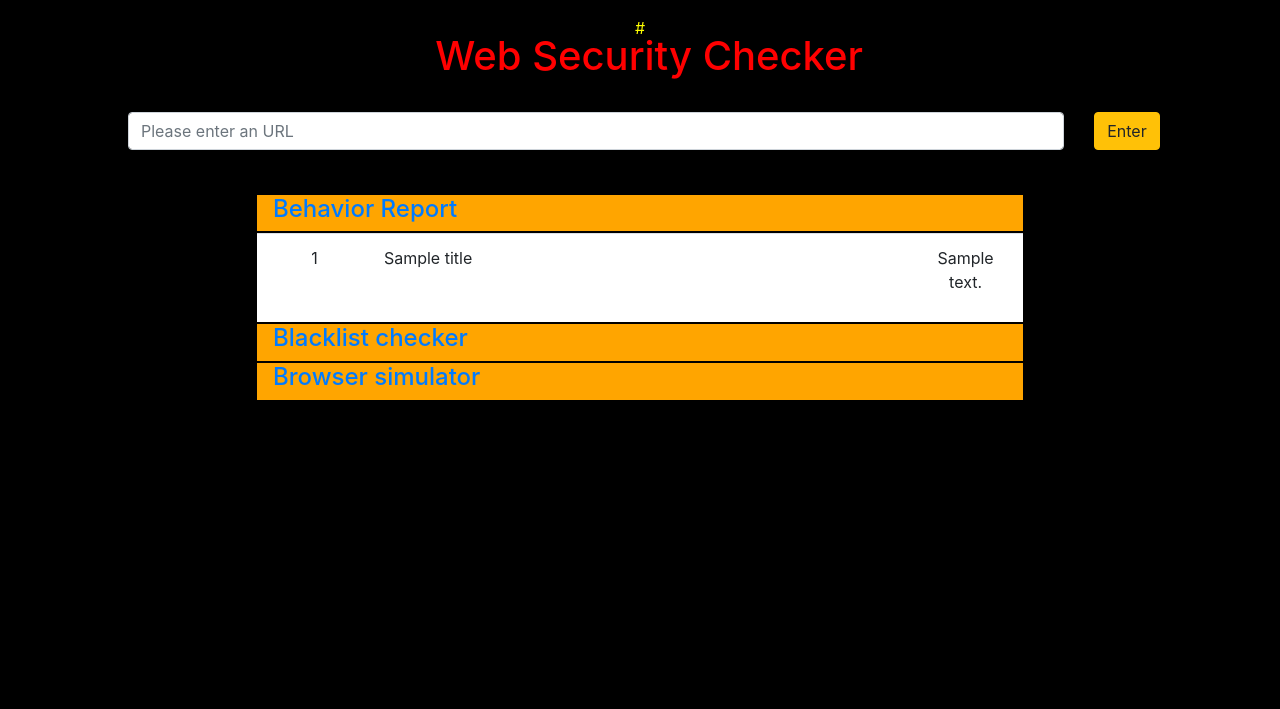
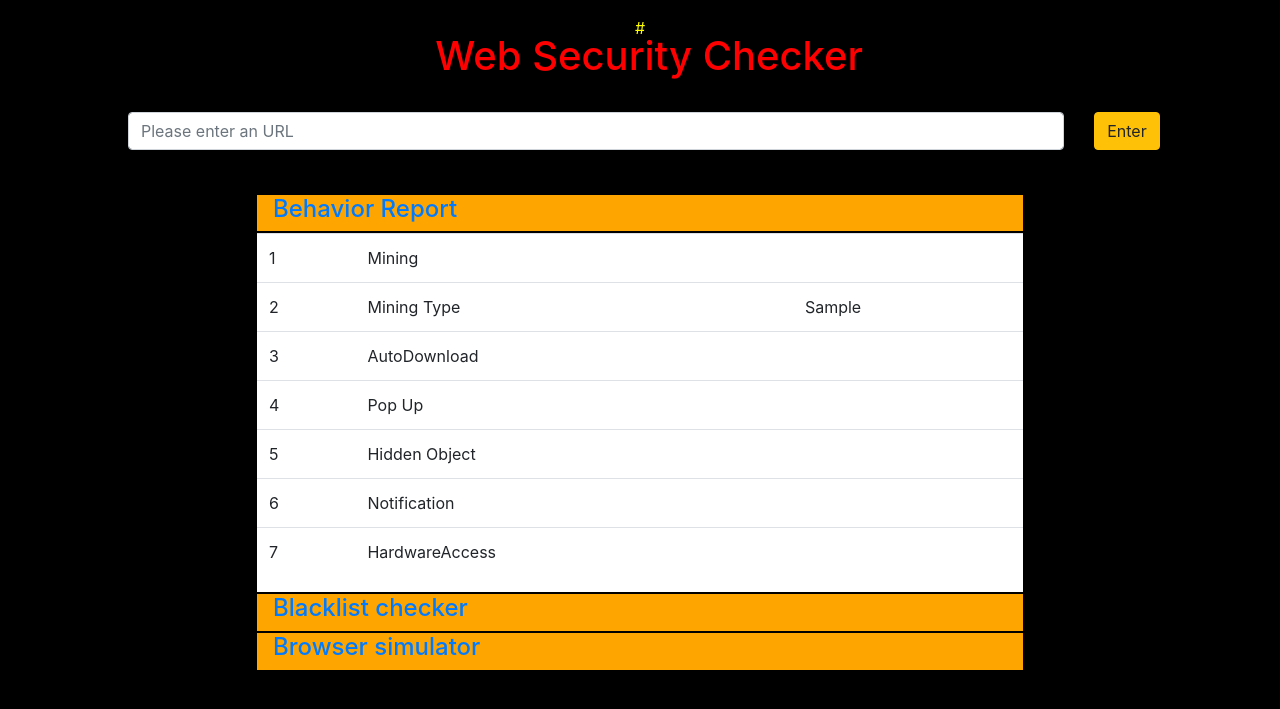
Before and after one commit to weic-huang/web-security-checker, a Django app: template src/WebApplication/templates/resultpage.html in a window 1280 px wide, after a click on "Behavior Report". Shown: the top 709 px of the page. Run offline with Django 3.2, Linux system fonts and the light colour scheme; the template is opened without the code that fills it: most values are stand-ins (such as "Sample title", 1, 10 or a date in 2020); some libraries are stand-ins or nearby versions.

Commit message:
modify web page

```diff
--- a/src/WebApplication/WebApp/static/css/resultpage.css
+++ b/src/WebApplication/WebApp/static/css/resultpage.css
@@ -44,11 +44,15 @@ color: black;
 	margin-top: 12%;
 
 }
+table{
+
+	text-align: left;
+}
 .tdicon{
-	width:15%;
+	text-align: left;
 }
 .tdcontent{
 	text-align: left;
 	padding-left:1rem;
-	width:70%;
+
 }
--- a/src/WebApplication/WebApp/views.py
+++ b/src/WebApplication/WebApp/views.py
@@ -28,5 +28,6 @@ def index(request):
 		'url':url,
 		'BlacklistResult':Result.BlackListManager,
 		'BrowserSimulatorResult':Result.BrowserSimulator,
-		'SourceCodeHandler':Result.SourceCodeHandler
+		'SourceCodeHandler':Result.SourceCodeHandler,
+		'item' : ["isMining","MiningType","isAutoDownload","hasPopUp","hasHiddenObject","hasNotification","hasHardwareAccess"]
 		})#result
--- a/src/WebApplication/templates/resultpage.html
+++ b/src/WebApplication/templates/resultpage.html
@@ -49,14 +49,43 @@
         <div id="collapseOne" class="panel-collapse collapse">
           <div class="panel-body ">
             <table class="table table-hover">
-              {{ SourceCodeHandler.isMining }}
+               <!-- 'item' : ["isMining","MiningType","isAutoDownload","hasPopUp","hasHiddenObject","hasNotification","hasHardwareAccess"] -->
+                <tr>
+                  <td class="tdicon ">1</td>
+                  <td class="tdcontent ">Mining</td>
+                  <td class="tdicon">{{SourceCodeHandler.isMining }}</td>
+                </tr>
 
                 <tr>
-                  <td class="tdicon">1</td>
-                  <td class="tdcontent">{{title}}</td>
-                  <td class="tdicon">{{content}}</td>
+                  <td class="tdicon">2</td>
+                  <td class="tdcontent ">Mining Type</td>
+                  <td class="tdicon">{{SourceCodeHandler.MiningType }}</td>
                 </tr>
-
+                <tr>
+                  <td class="tdicon ">3</td>
+                  <td class="tdcontent">AutoDownload</td>
+                  <td class="tdicon">{{SourceCodeHandler.isAutoDownload }}</td>
+                </tr>
+                <tr>
+                  <td class="tdicon ">4</td>
+                  <td class="tdcontent">Pop Up</td>
+                  <td class="tdicon">{{SourceCodeHandler.hasPopUp }}</td>
+                </tr>
+                <tr>
+                  <td class="tdicon">5</td>
+                  <td class="tdcontent">Hidden Object</td>
+                  <td class="tdicon">{{SourceCodeHandler.hasHiddenObject }}</td>
+                </tr>
+                <tr>
+                  <td class="tdicon ">6</td>
+                  <td class="tdcontent ">Notification</td>
+                  <td class="tdicon">{{SourceCodeHandler.hasNotification }}</td>
+                </tr>
+                <tr>
+                  <td class="tdicon ">7</td>
+                  <td class="tdcontent">HardwareAccess</td>
+                  <td class="tdicon">{{SourceCodeHandler.hasHardwareAccess }}</td>
+                </tr>
 
             </table>
           </div>
@@ -75,12 +104,15 @@
           <div class="panel-body">
 
               <table class="table table-hover">
-              {{BlacklistResult.maliciousType }}
 
                 <tr>
-                  <td class="tdicon">2</td>
-                  <td class="tdcontent">{{title}}</td>
-                  <td class="tdicon">{{content}}</td>
+                  {% if BlacklistResult.maliciousType == "safe URL" %}
+                  <td class="tdicon"><img src="{% static 'img/checks.png' %}" alt="success" width="40px" height="30px"></td>
+                  {% else %}
+                  <td class="tdicon"><img src="{% static 'img/x.png' %}" alt="fault" width="40px" height="30px" ></td>
+                  {% endif %}
+                  <td class="tdcontent">malicious Type</td>
+                  <td class="tdicon">{{BlacklistResult.maliciousType}}</td>
                 </tr>
 
 
@@ -100,12 +132,21 @@
         <div id="collapseThree" class="panel-collapse collapse">
           <div class="panel-body">
              <table class="table table-hover">
-              {{ BrowserSimulatorResult.CPU }}
 
                 <tr>
+                  <td class="tdicon">1</td>
+                  <td class="tdcontent ">CPU</td>
+                  <td class="tdicon "> {{ BrowserSimulatorResult.CPU }}</td>
+                </tr>
+                <tr>
+                  <td class="tdicon ">2</td>
+                  <td class="tdcontent ">MEM</td>
+                  <td class="tdicon "> {{ BrowserSimulatorResult.MEM }}</td>
+                </tr>
+                <tr>
                   <td class="tdicon">3</td>
-                  <td class="tdcontent">{{title}}</td>
-                  <td class="tdicon">{{content}}</td>
+                  <td class="tdcontent">IMG</td>
+                  <td class="tdicon"> {{ BrowserSimulatorResult.IMG }}</td>
                 </tr>
 
 
```
Also changed, not shown: README.md, src/WebApplication/WebApp/static/img/check.jpg (added), src/WebApplication/WebApp/static/img/check.png (added), src/WebApplication/WebApp/static/img/checks.png (added), src/WebApplication/WebApp/static/img/x.PNG (added).
